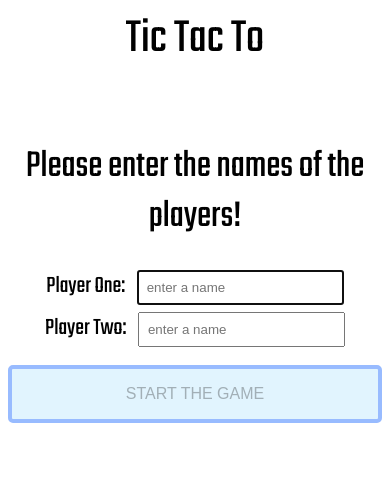
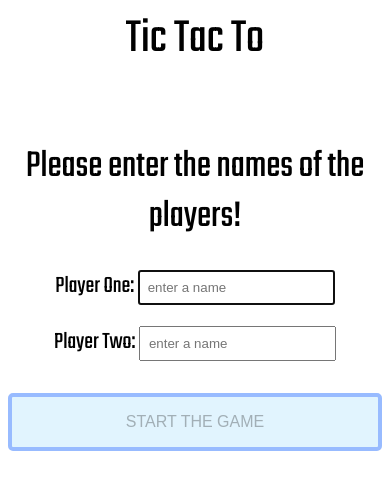
Before and after one commit to reneedekruijf/tictacto, an Angular app: page / in a window 390 px wide. Shown: the top 490 px of the page. Built offline with nearby package versions, Linux system fonts and the light colour scheme.

Commit message:
better looking on small screens

```diff
--- a/src/app/playersform/playersform.component.scss
+++ b/src/app/playersform/playersform.component.scss
@@ -4,12 +4,11 @@
 
 .player__label {
   font-size: 1.5rem;
-  padding: 0 0.5rem 0 0;
 }
 
 .player__input {
   padding: 0.5rem;
-  width: 50%;
+  margin-bottom: 1rem;
 }
 
 .player__button {
```
